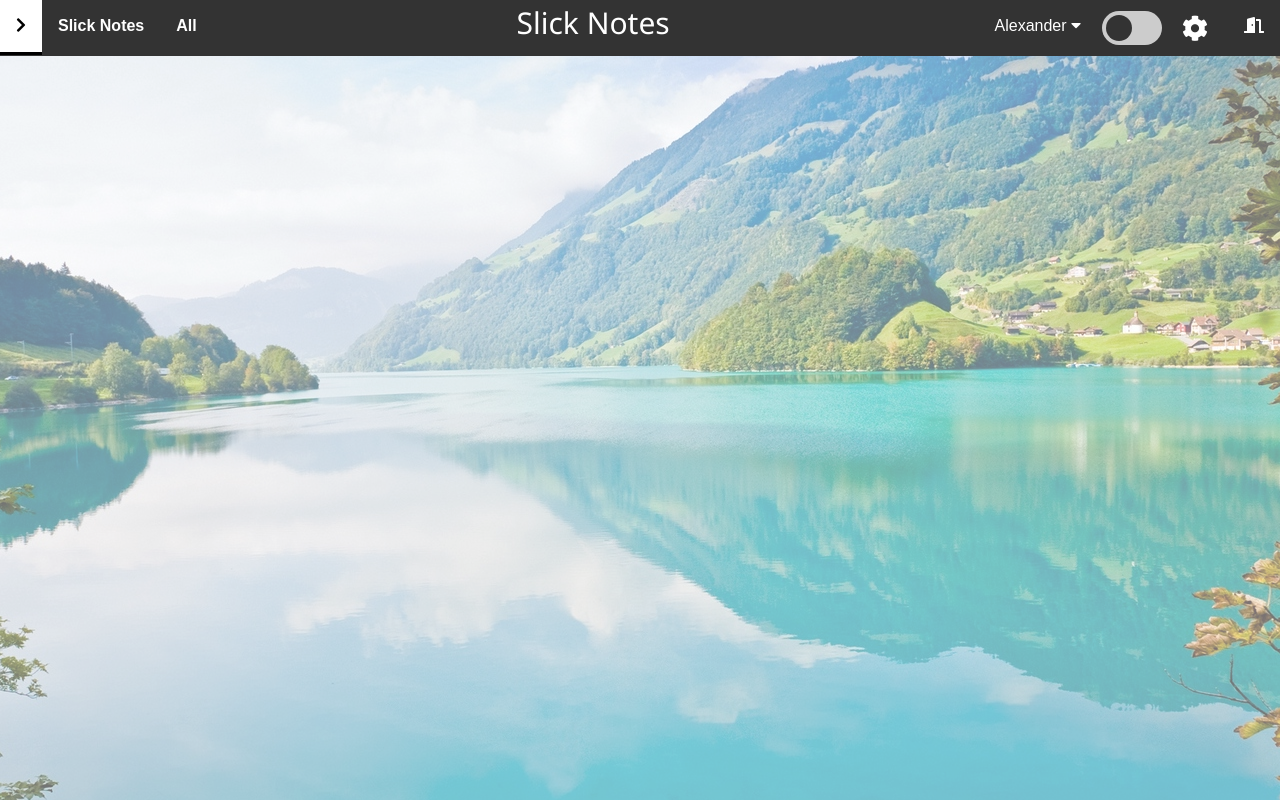
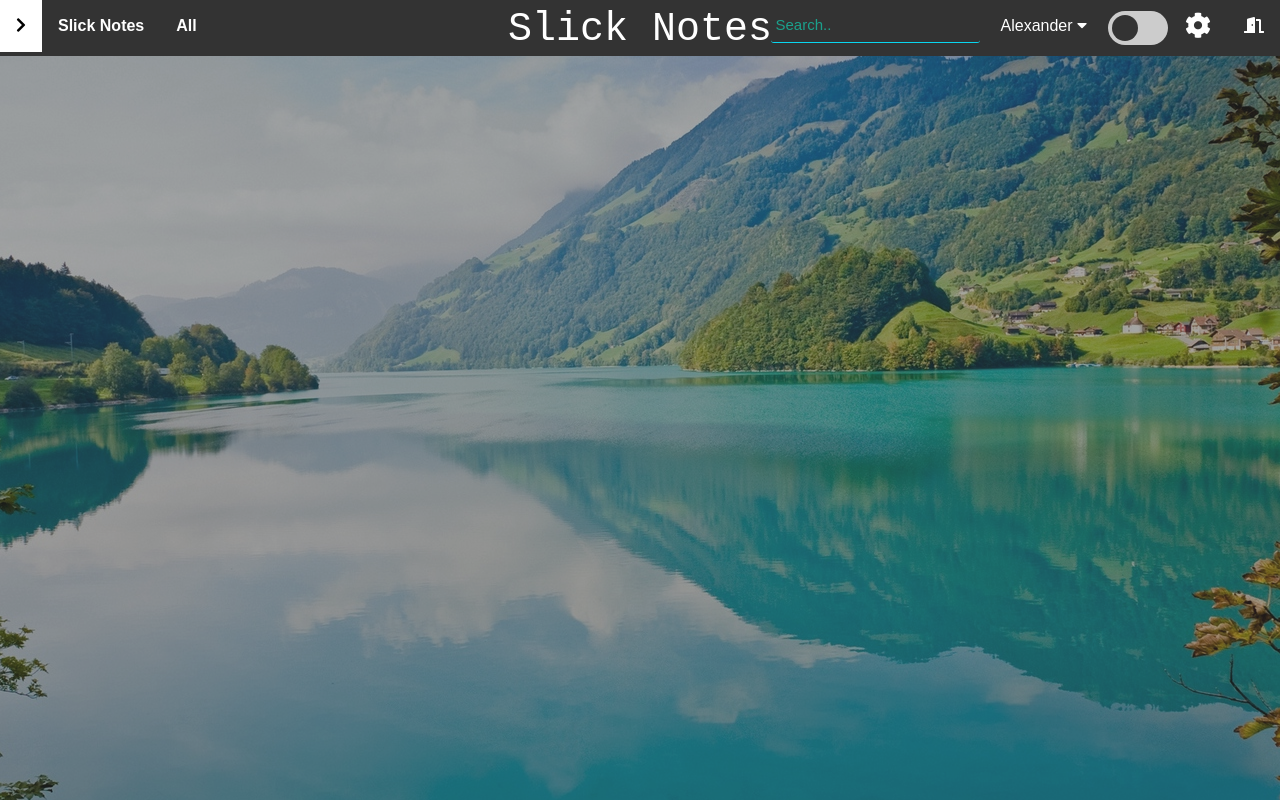
Before and after one commit to alexege/noteApp, a Django app: template apps/note_app/templates/note_app/index.html in a window 1280 px wide, after a click that opens the changed part. Run offline with Django 3.2, Linux system fonts and the light colour scheme; data comes from the database, SQL or seed files in the repository; both versions use the stored data as it was after the commit; tables that the repository leaves empty hold one stand-in row (values such as "Sample post"); the template is opened without the code that fills it: values that come from a table or form of the project are taken from there, most other values are stand-ins (such as "Sample title", 1, 10 or a date in 2020); data that the repository does not hold is empty; parts of the project's set-up code (start-up, migrations or seed data) failed here and were passed over; some libraries are stand-ins or nearby versions.

Commit message:
More css organization

```diff
--- a/apps/note_app/static/note_app/css/style.css
+++ b/apps/note_app/static/note_app/css/style.css
@@ -4,12 +4,7 @@
 }
 
 body {
-    /* background-color: rgb(163, 162, 162); */
-    /* background-color: #1e1e1e; */
-    /* background-color: #DEDEDE; */
-    background-color: #232331;
     background-color: #1e1e1e;
-    /* background-color: #1e1e1e; */
     background: url(" ../images/bay.jpg") no-repeat center center fixed;
     background-color: var(--bg-color);
     color: var(--font-color);
@@ -36,11 +31,8 @@ a {
     margin: 0 auto;
 }
 
-.add_new_note_tag {
-  text-align: center;
-  width: 100%;
-  color: black;
-  padding: 3px;
+::placeholder {
+  color: #07fcd7;
 }
 
 .new_note_form {
@@ -53,27 +45,26 @@ a {
 }
 
 /* Toggle Colors */
-
 @import url(https://fonts.googleapis.com/css?family=Lato:400,400italic,700|Sansita+One);
  :root {
-	 --primary-color: #302ae6;
-	 --secondary-color: #536390;
-	 --font-color: #09d6ef;
-	 --bg-color: #fff;
-	 --heading-color: #292922;
+	 --primary-color: #09d6ef;
+	 --secondary-color: red;
+	 --font-color: #010202;
+	 --bg-color: #383a38;
+	 --heading-color: #07fcd7;
 }
  [data-theme="dark"] {
-	 --primary-color: #9a97f3;
+	 --primary-color: #07fcd7;
 	 --secondary-color: #818cab;
 	 --font-color: #e1e1ff;
 	 --bg-color: #161625;
-	 --heading-color: #818cab;
+	 --heading-color: #07fcd7;
 }
 
 h1 {
-	 color: var(--font-color);
-	 font-family: "Sansita One", serif;
-	 font-size: 2rem;
+	 color: var(--heading-color);
+	 font-family: 'Courier New', Courier, monospace;
+	 font-size: 1.5rem;
 	 margin-bottom: 1vh;
 }
 
@@ -83,14 +74,20 @@ h2 {
 	 font-size: 1rem;
 	 margin-bottom: 1vh;
 }
- a {
+
+h5 {
+  margin: 0;
+}
+
+a {
 	 color: var(--primary-color);
 	 text-decoration: none;
-	 border-bottom: 3px solid transparent;
+	 /* border-bottom: 3px solid transparent; */
 	 font-weight: bold;
 }
  a:hover, a:focus {
-	 border-bottom: 3px solid currentColor;
+   /* border-bottom: 3px solid currentColor; */
+   /* color: white; */
 }
  section {
 	 max-width: 68%;
@@ -103,82 +100,10 @@ h2 {
 	 margin-bottom: 4vh;
 	 color: var(--secondary-color);
 }
- nav {
-	 display: flex;
-	 justify-content: flex-end;
-	 padding: 20px 0;
-}
-/*slider switch css */
- .theme-switch-wrapper {
-	 display: flex;
-   align-items: center;
-   margin: 11px 0px;
-}
- .theme-switch-wrapper em {
-	 margin-left: 10px;
-	 font-size: 1rem;
-}
- .theme-switch {
-	 display: inline-block;
-	 height: 34px;
-	 position: relative;
-	 width: 60px;
-}
- .theme-switch input {
-	 display: none;
-}
- .slider {
-	 background-color: #ccc;
-	 bottom: 0;
-	 cursor: pointer;
-	 left: 0;
-	 position: absolute;
-	 right: 0;
-	 top: 0;
-	 transition: 0.4s;
-}
- .slider:before {
-	 background-color: #333;
-	 bottom: 4px;
-	 content: "";
-	 height: 26px;
-	 left: 4px;
-	 position: absolute;
-	 transition: 0.4s;
-	 width: 26px;
-}
- input:checked + .slider {
-	 /* background-color: #66bb6a; */
-	 background-color: #09d6ef;
-}
- input:checked + .slider:before {
-	 transform: translateX(26px);
-}
- .slider.round {
-	 border-radius: 34px;
-}
- .slider.round:before {
-	 border-radius: 50%;
-}
 
-.settings_cog i{
-  color: white;
-  background-color: transparent;
-  padding: 1rem;
-  font-size: 26px;
-}
-
-.settings_cog {
-  background: none;
-  border: none;
-}
-
-.nav-right-item {
-  float: left;
-  margin-left: 5px;
-}
-
-
+/* ============================================================= */
+/* ---------------------------Scrollbar------------------------- */
+/* ============================================================= */
 
 /* ScrollBar  */
 
@@ -231,29 +156,20 @@ h2 {
   padding: 10px;
 }
 
-/* :not(pre)>code[class*=language-]{
-  padding: 0;
-} */
-
-/* .logout {
-  color: white;
-  position: absolute;
-  right: 10px;
-  top: 10px;
-} */
-
-/* #greeting {
-  position: absolute;
-  color: white;
-  right: 50px;
-  top: 10px;
-} */
-
 #title {
   text-align: center;
-  color: black;
+  color: var(--heading-color);
   font-size: 40px;
-  padding: 20px;
+  padding: 10px;
+  font-family: 'Courier New', Courier, monospace;
+}
+
+.add_new_note_tag {
+  text-align: center;
+  width: 100%;
+  color: var(--heading-color);
+  padding: 3px;
+  font-family: 'Courier New', Courier, monospace;
 }
 
 .all_notes {
@@ -262,7 +178,9 @@ h2 {
   top: 10px;
 }
 
-/* ---------- Note Style ---------- */
+/* ============================================================= */
+/* ---------------------------Notes----------------------------- */
+/* ============================================================= */
 
 .note {
     padding: 10px;
@@ -292,6 +210,11 @@ h2 {
 .fa-trash {
     position: absolute;
     right: 5px;
+    color: white;
+}
+
+.fa-trash:hover{
+  color: var(--secondary-color);
 }
 
 .fa-lock, .fa-lock-open {
@@ -320,11 +243,99 @@ h2 {
   background-color: #1e1e1e;
 }
 
+/* ============================================================= */
+/* -------------------------TopNavbar--------------------------- */
+/* ============================================================= */
 
+/*slider switch css */
+.theme-switch-wrapper {
+  display: flex;
+  align-items: center;
+  margin: 11px 0px;
+}
+.theme-switch-wrapper em {
+  margin-left: 10px;
+  font-size: 1rem;
+}
+.theme-switch {
+  display: inline-block;
+  height: 34px;
+  position: relative;
+  width: 60px;
+}
+.theme-switch input {
+  display: none;
+}
+.slider {
+  background-color: #ccc;
+  bottom: 0;
+  cursor: pointer;
+  left: 0;
+  position: absolute;
+  right: 0;
+  top: 0;
+  transition: 0.4s;
+}
+.slider:before {
+  background-color: #333;
+  bottom: 4px;
+  content: "";
+  height: 26px;
+  left: 4px;
+  position: absolute;
+  transition: 0.4s;
+  width: 26px;
+}
+input:checked + .slider {
+  /* background-color: #66bb6a; */
+  background-color: #09d6ef;
+}
+input:checked + .slider:before {
+  transform: translateX(26px);
+}
+.slider.round {
+  border-radius: 34px;
+}
+.slider.round:before {
+  border-radius: 50%;
+}
 
+.settings_cog i{
+ color: white;
+ background-color: transparent;
+ padding: 0.8rem;
+ font-size: 26px;
+}
 
+.settings_cog {
+ background: none;
+ border: none;
+}
 
-/* Top Navbar */
+.nav-right-item {
+ float: left;
+ margin-left: 5px;
+}
+
+#brand {
+ position: absolute;
+ display: inline-block;
+ font-family: 'Courier New', Courier, monospace;
+ font-size: 40px;
+ left: calc(50% - 132px);
+ margin: 0;
+ color: white;
+}
+
+.searchbar {
+ padding: 5px;
+ margin: 9px 0;
+ background-color: transparent;
+ border: none;
+ /* border-bottom: 2px solid white; */
+ border-bottom: 1px solid #09d6ef;
+ border-radius: 3px;
+}
 
 .navbar {
   overflow: hidden;
@@ -375,7 +386,6 @@ h2 {
 
 .dropdown-content a {
   float: none;
-  color: black;
   padding: 12px 16px;
   text-decoration: none;
   display: block;
@@ -390,7 +400,93 @@ h2 {
   display: block;
 }
 
-/* SideNav */
+/* ============================================================= */
+/* ---------------------------SideNav--------------------------- */
+/* ============================================================= */
+
+.sidenav {
+  height: 100%;
+  width: 0;
+  position: fixed;
+  z-index: 1;
+  top: 0;
+  left: 0;
+  /* background-color: #111; */
+  /* background-color: #2d3748; */
+  background-color: #1e1e1e;
+  /* box-shadow: 2px 2px 10px black; */
+
+  overflow-x: hidden;
+  transition: 0.5s;
+  padding-top: 60px;
+  color: white;
+  text-align: center;
+}
+
+.sidenav h5 {
+  padding-left: 25px;
+}
+
+.sidenav a {
+  /* margin-left: 10px; */
+  /* padding: 8px 8px 8px 32px; */
+  text-decoration: none;
+  /* font-size: 25px; */
+  color: white;
+  /* display: block; */
+  transition: 0.3s;
+}
+
+.sidenav a:hover {
+  color: var(--secondary-color);
+}
+
+.sidenav .closebtn {
+  position: absolute;
+  top: 0;
+  right: 25px;
+  font-size: 36px;
+  margin-left: 50px;
+}
+
+.sidenav form {
+  margin-top: 20px;
+}
+
+.sidenav .panel {
+  background-color: var(--bg-color);
+  color: var(--font-color);
+}
+
+.sidenav .panel a {
+  color: var(--primary-color);
+}
+
+.sidenav div {
+  /* background-color: rgb(37, 37, 37); */
+  /* background-color: #232331; */
+  /* background-color: rgb(60, 92, 143); */
+}
+
+.notebooks {
+  /* border: 1px solid red; */
+}
+
+.category_add_form {
+  opacity: 0;
+  transition: 0.5s ease-in-out;
+}
+
+#main {
+  transition: margin-left .5s;
+  /* padding: 16px; */
+}
+
+@media screen and (max-height: 450px) {
+  .sidenav {padding-top: 15px;}
+  .sidenav a {font-size: 18px;}
+}
+
 
 .sidenav i {
   font-size: 12px;
@@ -415,10 +511,7 @@ h2 {
 
 /* Style the buttons that are used to open and close the accordion panel */
 .accordion {
-    /* background-color: red; */
-    /* color: #444; */
     cursor: pointer;
-    /* padding: 18px; */
     width: 100%;
     text-align: left;
     border: none;
@@ -433,17 +526,13 @@ h2 {
 
   /* Add a background color to the button if it is clicked on (add the .active class with JS), and when you move the mouse over it (hover) */
   .active, .accordion:hover {
-    background-color: #232331;
-    /* border-left: 2px solid #09d6ef; */
-    /* border-right: 2px solid #09d6ef; */
-    /* border-bottom: 2px solid #09d6ef; */
-    /* border: 2px solid #09d6ef; */
-    /* margin-left: 15px; */
-    color: #09d6ef;
+    background-color: var(--bg-color);
+    color: var(--font-color);
   }
 
   .sidenav .active, .sidenav .accordion:hover{
     /* margin-left: 5px; */
+    color: #07fcd7;
   }
 
   /* Style the accordion panel. Note: hidden by default */
@@ -471,7 +560,9 @@ h2 {
       /* white-space: pre-wrap; */
       /* border-top: 2px solid black; */
       padding: 5px;
-      margin: 0 45px;
+      /* margin: 0 45px; */
+      margin-left: 4rem;
+      margin-right: 1rem;
   }
 
   .sidenav ul li:hover {
@@ -485,23 +576,28 @@ h2 {
 
 
 
-  ::placeholder { /* Chrome, Firefox, Opera, Safari 10.1+ */
+  /* ::placeholder {
     color: black;
-    opacity: 0.5; /* Firefox */
+    opacity: 0.5;
   }
 
-  :-ms-input-placeholder { /* Internet Explorer 10-11 */
+  :-ms-input-placeholder {
     color: black;
   }
 
-  ::-ms-input-placeholder { /* Microsoft Edge */
+  ::-ms-input-placeholder {
     color: black;
+  } */
+
+
+  .category {
+    color: white;
   }
-
 
   #title_input, #privacy_input, #category_input, #content_input {
     background-color: #09d6ef;
-    color: black;
+    background-color: #383a38;
+    color: #09d6ef;
     font-weight: bold;
     border: 1px solid black;
   }
@@ -511,8 +607,6 @@ h2 {
     height: 20px;
     width: 15%;
     vertical-align: top;
-    color: black;
-    background-color: #09d6ef;
   }
 
   #privacy_input {
@@ -579,87 +673,3 @@ h2 {
     color: white;
     border-bottom: 2px solid white;
   }
-
-  /* SIDENAV */
-  .sidenav {
-    height: 100%;
-    width: 0;
-    position: fixed;
-    z-index: 1;
-    top: 0;
-    left: 0;
-    /* background-color: #111; */
-    /* background-color: #2d3748; */
-    background-color: #1e1e1e;
-    /* box-shadow: 2px 2px 10px black; */
-
-    overflow-x: hidden;
-    transition: 0.5s;
-    padding-top: 60px;
-    color: white;
-    text-align: center;
-  }
-
-  .sidenav h5 {
-    padding-left: 25px;
-  }
-
-  .sidenav a {
-    /* margin-left: 10px; */
-    /* padding: 8px 8px 8px 32px; */
-    text-decoration: none;
-    /* font-size: 25px; */
-    color: white;
-    /* display: block; */
-    transition: 0.3s;
-  }
-
-  .sidenav a:hover {
-    color: #f1f1f1;
-  }
-
-  .sidenav .closebtn {
-    position: absolute;
-    top: 0;
-    right: 25px;
-    font-size: 36px;
-    margin-left: 50px;
-  }
-
-  .sidenav form {
-    margin-top: 20px;
-  }
-
-  .sidenav .panel {
-    background-color: #232331;
-    color: white;
-  }
-
-  .sidenav .panel a {
-    color: #09d6ef;
-  }
-
-  .sidenav div {
-    /* background-color: rgb(37, 37, 37); */
-    /* background-color: #232331; */
-    /* background-color: rgb(60, 92, 143); */
-  }
-
-  .notebooks {
-    /* border: 1px solid red; */
-  }
-
-  .category_add_form {
-    opacity: 0;
-    transition: 0.5s ease-in-out;
-  }
-
-  #main {
-    transition: margin-left .5s;
-    /* padding: 16px; */
-  }
-
-  @media screen and (max-height: 450px) {
-    .sidenav {padding-top: 15px;}
-    .sidenav a {font-size: 18px;}
-  }
--- a/apps/note_app/static/note_app/js/script.js
+++ b/apps/note_app/static/note_app/js/script.js
@@ -1,3 +1,22 @@
+// // Search bar functionality
+function searchFunction() {
+    // var input, filter, ul, li, a, i, txtValue;
+    // input = document.getElementById("myInput");
+    // filter = input.value.toUpperCase();
+    // list = document.getElementById("list");
+    // li = list.getElementsByClassName("accordion")
+    // for (i = 0; i < li.length; i++) {
+    //     a = li[i].getElementsByClassName("toggle")[0];
+    //     txtValue = a.textContent || a.innerText;
+    //     if (txtValue.toUpperCase().indexOf(filter) > -1) {
+    //         li[i].style.display = "";
+    //     } else {
+    //         li[i].style.display = "none";
+    //     }
+    // }
+}
+
+
 // Show/Hide Navbar Dropdown
 
 /* When the user clicks on the button,
--- a/apps/note_app/templates/note_app/index.html
+++ b/apps/note_app/templates/note_app/index.html
@@ -6,8 +6,8 @@
     <meta name="viewport" content="width=device-width, initial-scale=1.0">
     <meta http-equiv="X-UA-Compatible" content="ie=edge">
     {% load static %}
+    <link rel="stylesheet" href="https://www.w3schools.com/w3css/4/w3.css"> <!-- Animated Modal -->
     <link rel="stylesheet" href="{% static 'note_app/css/style.css' %}">
-    <link rel="stylesheet" href="https://www.w3schools.com/w3css/4/w3.css"> <!-- Animated Modal -->
     <script src="https://ajax.googleapis.com/ajax/libs/jquery/3.4.1/jquery.min.js"></script>
     <script src="{% static 'note_app/js/script.js' %}"></script>
     <link href="https://use.fontawesome.com/releases/v5.8.2/css/all.css" rel="stylesheet">
@@ -118,11 +118,14 @@
                     </div>
                 </a>
                 <a href="#home">Slick Notes</a>
-                <a href="#news">All</a>
+                <a href="#all" onclick="view_category('All')">All</a>
 
-                <h2 style="display: inline-block; margin: 0; color: white;">Slick Notes</h2>
+                <h2 id="brand">Slick Notes</h2>
 
                 <div style="float: right!important;">
+                    <div class="nav-right-item">
+                        <input type="text" placeholder="Search.." class="searchbar">
+                    </div>
                     <div class="nav-right-item">
                         <div class="dropdown">
                         <button class="dropbtn" onclick="myFunction()">{{current_user.first_name}}
@@ -130,7 +133,7 @@
                         </button>
                         <div class="dropdown-content" id="myDropdown">
                             <a href="#">Switch Users</a>
-                            <a href="#">Logout</a>
+                            <a href="/login/logout">Logout</a>
                         </div>
                         </div>
                     </div>
--- a/apps/note_app/templates/note_app/note_partial.html
+++ b/apps/note_app/templates/note_app/note_partial.html
@@ -8,7 +8,7 @@
             <button class="accordion" id="note_layout">
                 <p id="{{note.id}}" title="{{note.title}}" content="{{note.content}}" class="note">
                     <!-- {{note.position_id}} - {{note.title}} - [<a href="/notes/notebook/view/{{note.category}}">{{note.category}}</a>] - -->
-                    {{note.title}} - [<a onclick="view_category('{{note.category}}')">{{note.category}}</a>] -
+                    {{note.title}} - [<a onclick="view_category('{{note.category}}')" class="category">{{note.category}}</a>] -
                     {{note.content}}
                     <span class="uploaded_by">
                         {{note.created_by.first_name}} {{note.created_by.last_name}}
```
Also changed, not shown: db.sqlite3.
